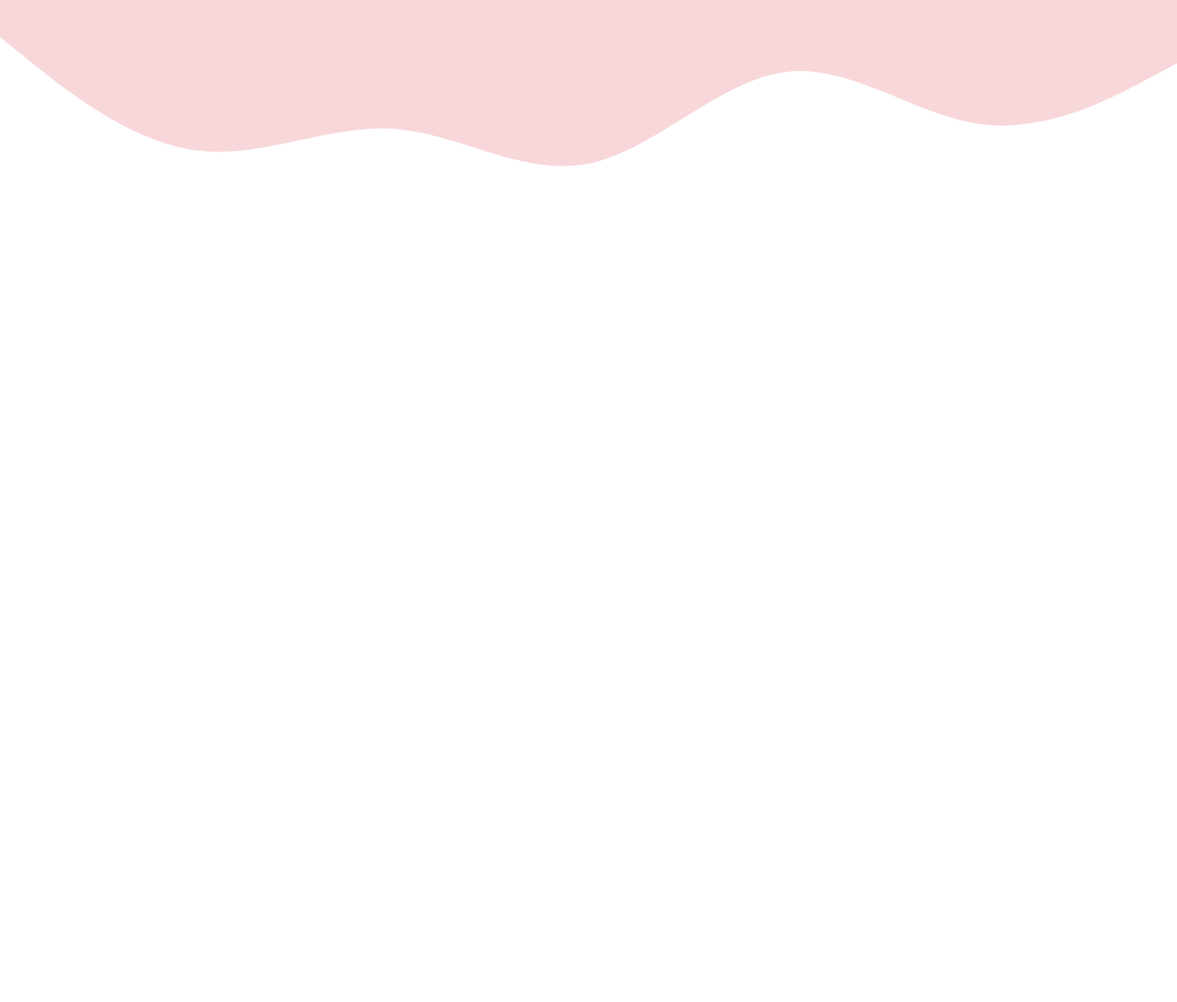
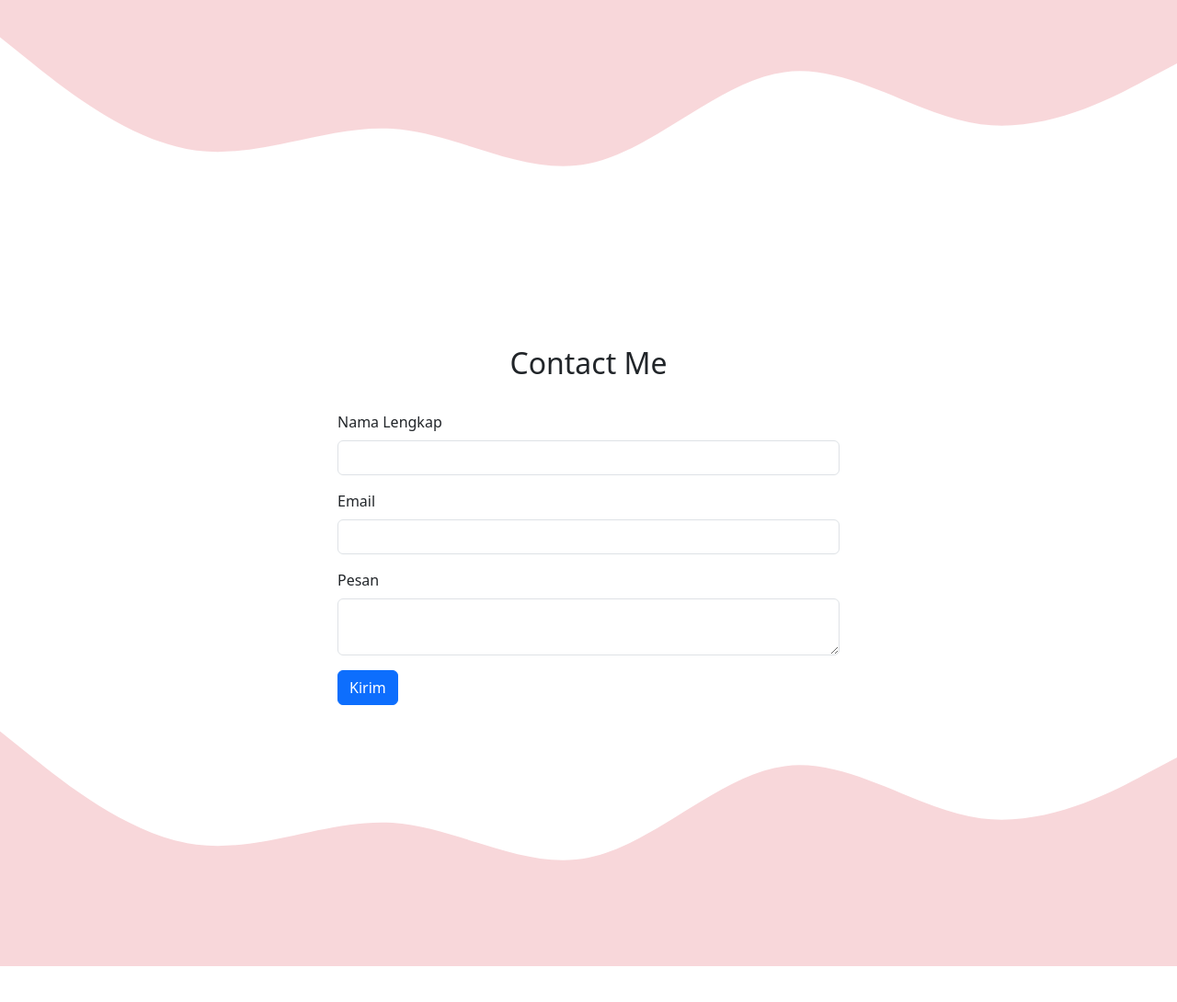
Before and after one commit to Devxshsshdg/portofolio_Dina_el, a plain HTML site: page index.html in a window 1280 px wide. Shown: the part 1879-2969 px from the top of the page at 92% size. Before the commit the page ends 2175 px from the top, so only its background shows below. Drawn offline with nearby package versions, Linux system fonts and the light colour scheme.

Commit message:
contact_portofolio

```diff
--- a/index.html
+++ b/index.html
@@ -205,10 +205,48 @@
     </svg>
   </div>
 </section>
+<!-- Contact Section -->
+<section id="contact" style="background-color: #ffffff; padding: 5rem 0;">
+  <div class="container">
+    <div class="row text-center mb-4">
+      <div class="col">
+        <h2>Contact Me</h2>
+      </div>
+    </div>
 
+    <div class="row justify-content-center">
+      <div class="col-md-6">
+        <form>
+          <div class="mb-3">
+            <label for="name" class="form-label">Nama Lengkap</label>
+            <input type="text" class="form-control" id="name">
+          </div>
 
+          <div class="mb-3">
+            <label for="email" class="form-label">Email</label>
+            <input type="email" class="form-control" id="email">
+          </div>
 
+          <div class="mb-3">
+            <label for="message" class="form-label">Pesan</label>
+            <textarea class="form-control" id="message" rows="2"></textarea>
+          </div>
 
+          <button type="submit" class="btn btn-primary">Kirim</button>
+        </form>
+      </div>
+    </div>
+  </div>
+
+  <!-- Wave gelombang -->
+  <div style="line-height: 0;">
+    <svg xmlns="http://www.w3.org/2000/svg" viewBox="0 0 1440 320">
+      <path fill="#f8d7da" fill-opacity="1"
+        d="M0,32L40,64C80,96,160,160,240,170.7C320,181,400,139,480,144C560,149,640,203,720,186.7C800,171,880,85,960,74.7C1040,64,1120,128,1200,138.7C1280,149,1360,107,1400,85.3L1440,64L1440,320L1400,320C1360,320,1280,320,1200,320C1120,320,1040,320,960,320C880,320,800,320,720,320C640,320,560,320,480,320C400,320,320,320,240,320C160,320,80,320,40,320L0,320Z">
+      </path>
+    </svg>
+  </div>
+</section>
 
 
     <!-- Bootstrap JS -->
```
Also changed, not shown: screenshoot🐾/contact.png (added).
